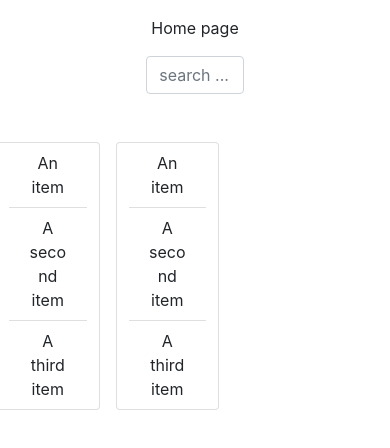
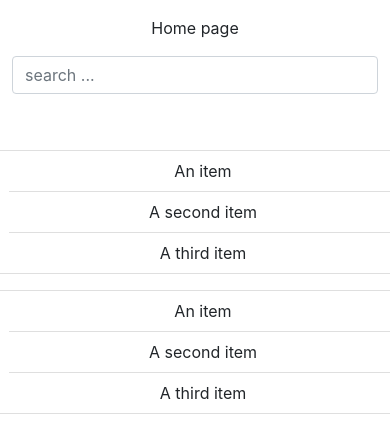
Before and after one commit to abdessalem1998/assignment, a React (Create React App) app: page /home in a window 390 px wide. Shown: the top 448 px of the page. Built offline with nearby package versions, Linux system fonts and the light colour scheme; sample sign-in values are in the browser's storage.

Commit message:
Fix Mobile vue

```diff
--- a/src/pages/Home.js
+++ b/src/pages/Home.js
@@ -4,18 +4,18 @@ function Home() {
     return (
         <div>
             <label className="my-3">Home page</label>
-            <div className="mb-5">
-                <input type="text" placeholder='search ...' className="form-control w-25 mx-auto" />
+            <div className="mb-5 container">
+                <input type="text" placeholder='search ...' className="form-control mx-auto" />
             </div>
             <div className='row'>
-                <div className="card col-3 mx-2">
+                <div className="card col-sm-3 m-2">
                     <ul className="list-group list-group-flush">
                         <li className="list-group-item">An item</li>
                         <li className="list-group-item">A second item</li>
                         <li className="list-group-item">A third item</li>
                     </ul>
                 </div>
-                <div className="card col-3 mx-2">
+                <div className="card col-sm-3 m-2">
                     <ul className="list-group list-group-flush">
                         <li className="list-group-item">An item</li>
                         <li className="list-group-item">A second item</li>
```
